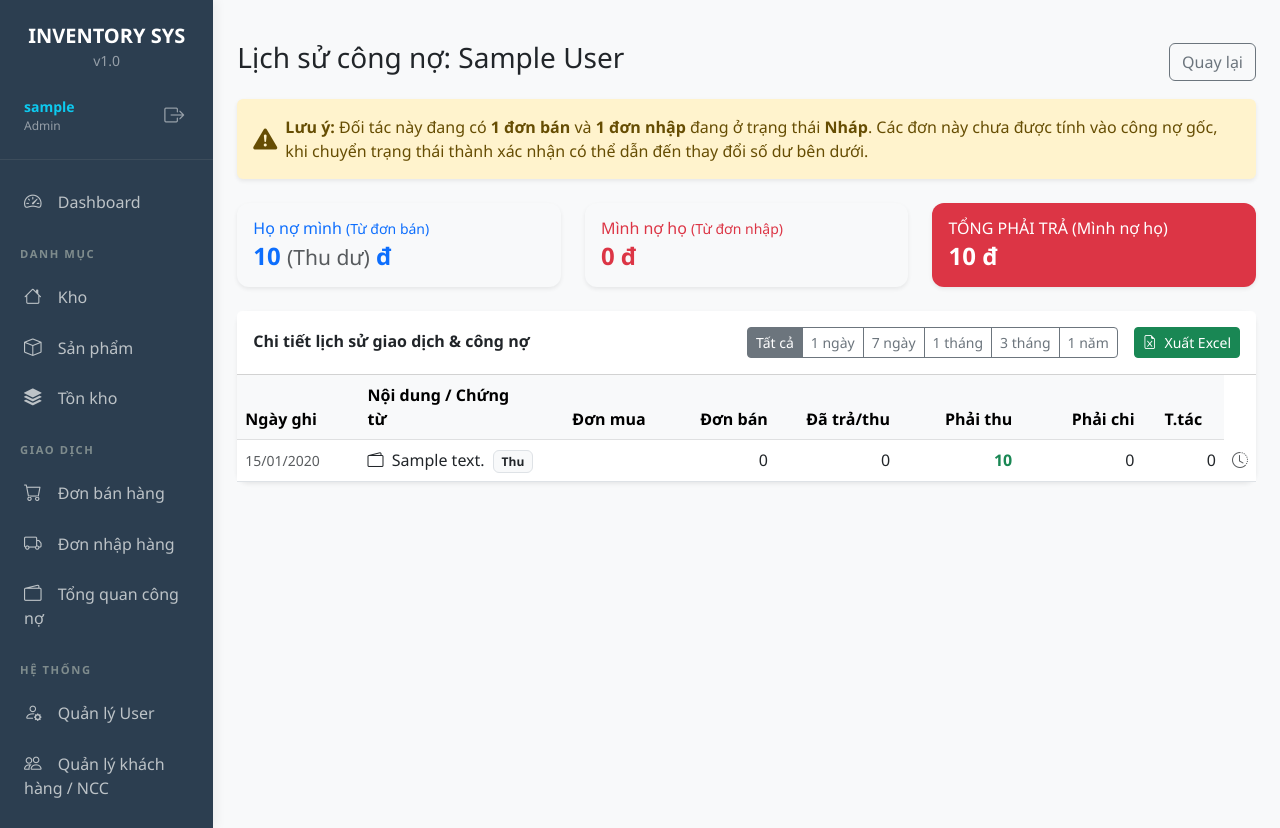
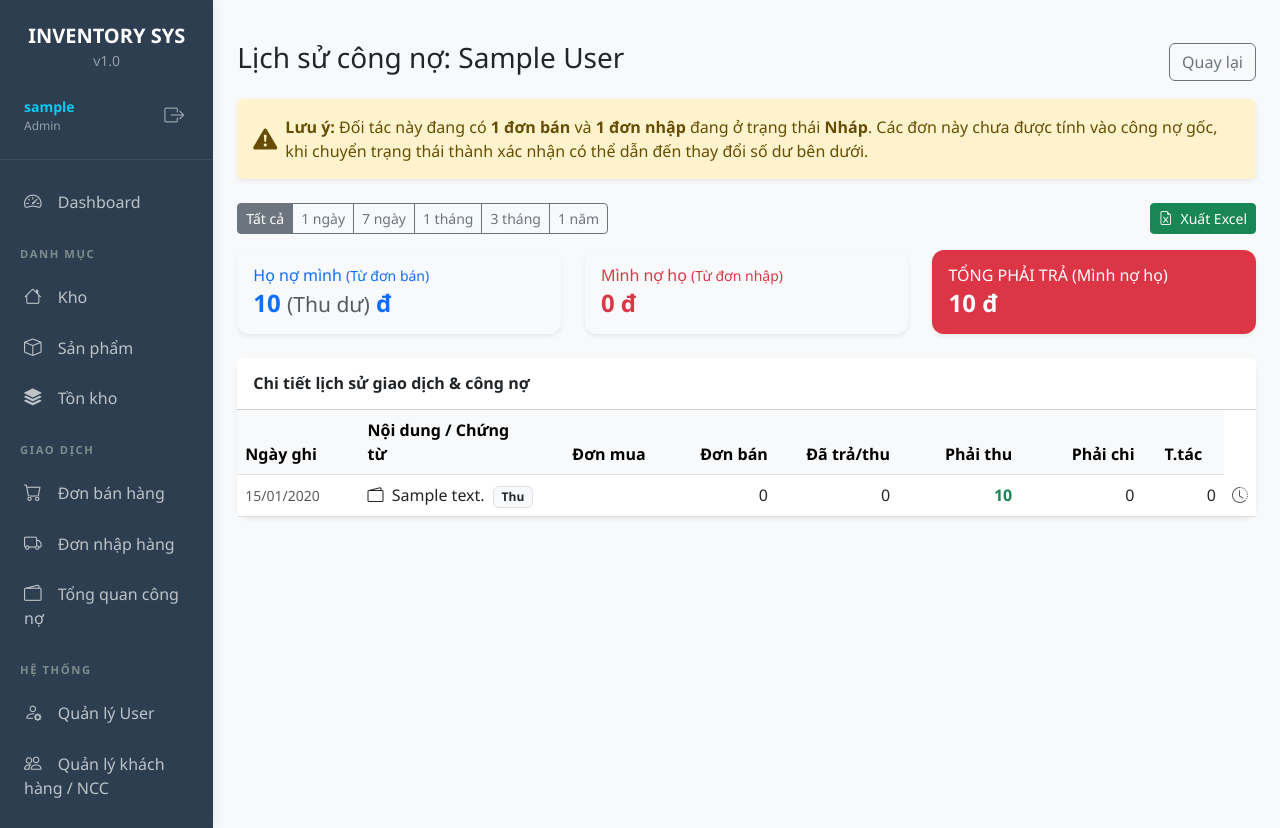
Before and after one commit to tinhduong/inventory_system, a Django app: page /debt/customer/1/ in a window 1280 px wide. Run offline with Django 5.2, Linux system fonts and the light colour scheme; a user stored in the database is signed in; tables that the repository leaves empty hold one stand-in row (values such as "Sample post"); some libraries are stand-ins or nearby versions.

Commit message:
feat: move time filter above summary cards and apply filter to balance calculations

```diff
--- a/debt/views.py
+++ b/debt/views.py
@@ -83,6 +83,12 @@ class CustomerDebtDetailView(LoginRequiredMixin, ListView):
         context['customer'] = Customer.objects.get(pk=customer_id)
 
         entries = DebtEntry.objects.filter(customer_id=customer_id)
+
+        # Áp dụng bộ lọc thời gian cho cả card tổng hợp
+        days = self.request.GET.get('days')
+        if days and days.isdigit():
+            start_date = date.today() - timedelta(days=int(days))
+            entries = entries.filter(entry_date__date__gte=start_date)
 
         # 1. Tính Phải thu (Khách nợ mình)
         rec_entries = entries.filter(account_type=AccountType.RECEIVABLE)
--- a/templates/debt/customer_debt.html
+++ b/templates/debt/customer_debt.html
@@ -18,6 +18,20 @@
     </div>
 </div>
 {% endif %}
+
+<div class="d-flex justify-content-between align-items-center mb-3">
+    <div class="btn-group btn-group-sm">
+        <a href="?days=" class="btn btn-outline-secondary {% if not current_days %}active{% endif %}">Tất cả</a>
+        <a href="?days=1" class="btn btn-outline-secondary {% if current_days == '1' %}active{% endif %}">1 ngày</a>
+        <a href="?days=7" class="btn btn-outline-secondary {% if current_days == '7' %}active{% endif %}">7 ngày</a>
+        <a href="?days=30" class="btn btn-outline-secondary {% if current_days == '30' %}active{% endif %}">1 tháng</a>
+        <a href="?days=90" class="btn btn-outline-secondary {% if current_days == '90' %}active{% endif %}">3 tháng</a>
+        <a href="?days=365" class="btn btn-outline-secondary {% if current_days == '365' %}active{% endif %}">1 năm</a>
+    </div>
+    <a href="{% url 'debt:export-debt-history' customer.pk %}?days={{ current_days }}" class="btn btn-sm btn-success">
+        <i class="bi bi-file-earmark-excel me-1"></i> Xuất Excel
+    </a>
+</div>
 
 <div class="row mb-4">
     <div class="col-md-4">
@@ -67,21 +81,8 @@
 </div>
 
 <div class="card shadow-sm">
-    <div class="card-header bg-white d-flex justify-content-between align-items-center py-3">
-        <h6 class="mb-0 fw-bold">Chi tiết lịch sử giao dịch & công nợ</h6>
-        <div class="d-flex gap-3 align-items-center">
-            <div class="btn-group btn-group-sm">
-                <a href="?days=" class="btn btn-outline-secondary {% if not current_days %}active{% endif %}">Tất cả</a>
-                <a href="?days=1" class="btn btn-outline-secondary {% if current_days == '1' %}active{% endif %}">1 ngày</a>
-                <a href="?days=7" class="btn btn-outline-secondary {% if current_days == '7' %}active{% endif %}">7 ngày</a>
-                <a href="?days=30" class="btn btn-outline-secondary {% if current_days == '30' %}active{% endif %}">1 tháng</a>
-                <a href="?days=90" class="btn btn-outline-secondary {% if current_days == '90' %}active{% endif %}">3 tháng</a>
-                <a href="?days=365" class="btn btn-outline-secondary {% if current_days == '365' %}active{% endif %}">1 năm</a>
-            </div>
-            <a href="{% url 'debt:export-debt-history' customer.pk %}?days={{ current_days }}" class="btn btn-sm btn-success">
-                <i class="bi bi-file-earmark-excel me-1"></i> Xuất Excel
-            </a>
-        </div>
+    <div class="card-header bg-white py-3">
+        <h6 class="mb-0 fw-bold">Chi tiết lịch sử giao dịch &amp; công nợ</h6>
     </div>
     <div class="card-body p-0">
         <div class="table-responsive">
```
